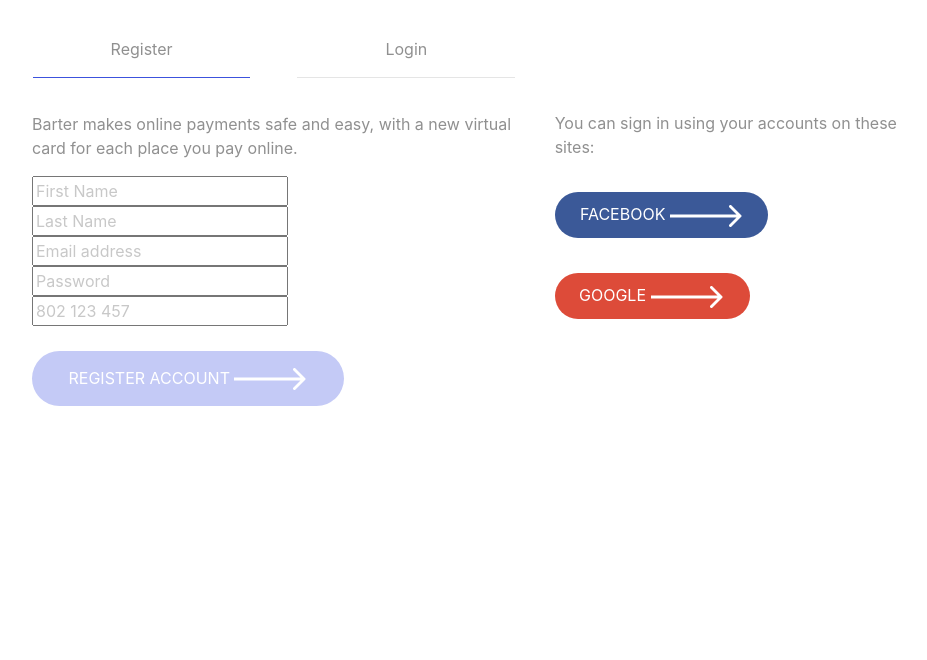
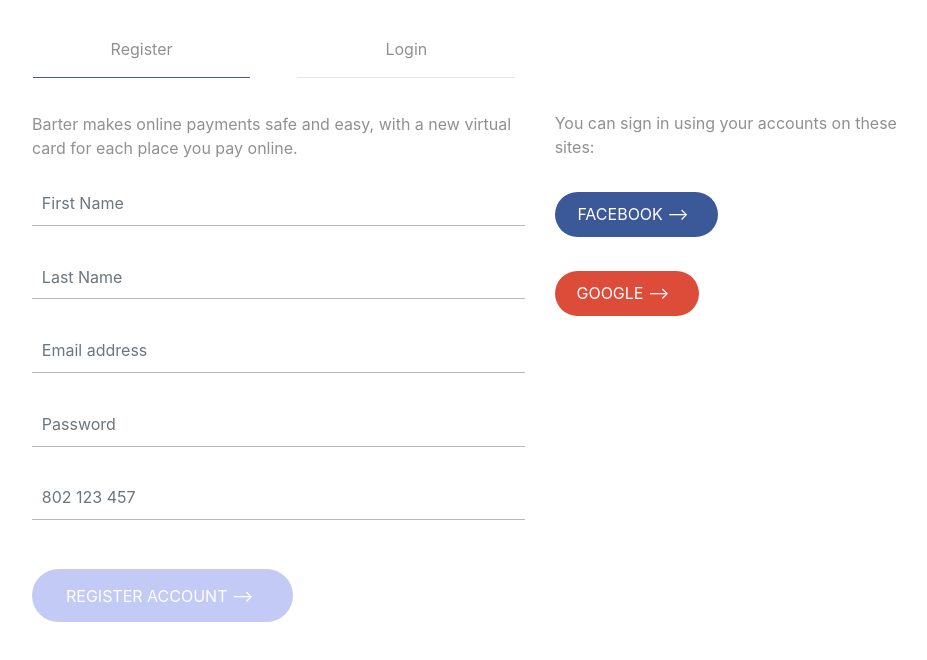
Before and after one commit to ezimahe/barter, a plain HTML site: page index.html in a window 1280 px wide. Shown: the part 114-774 px from the top of the page, without its empty margins (175-1102 px from the left). Drawn offline with Linux system fonts and the light colour scheme.

Commit message:
Update index.html

```diff
--- a/index.html
+++ b/index.html
@@ -26,18 +26,18 @@
                     </div>
                     <form id="form" >
                     <p>Barter makes online payments safe and easy, with a new virtual card for each place you pay online.</p>
-                    <input type="text" name="First Name" placeholder="First Name" ><br>
-                    <input type="text" name="Last Name" placeholder="Last Name"><br>
-                    <input type="email" name="email" placeholder="Email address"><br>
-                    <input type="password" name="password" placeholder="Password" ><br>
-                    <input type="tel" name="phone" placeholder="802 123 457"><br>
-                    <button type="submit" id="fade">REGISTER ACCOUNT<span> <img src="arrow.png" id="arrow"></span></button><br>
+                    <input type="text" name="First Name" placeholder="First Name" class="form-control"><br>
+                    <input type="text" name="Last Name" placeholder="Last Name" class="form-control"><br>
+                    <input type="email" name="email" placeholder="Email address"class="form-control"><br>
+                    <input type="password" name="password" placeholder="Password"class="form-control" ><br>
+                    <input type="tel" name="phone" placeholder="802 123 457"class="form-control"><br>
+                    <button type="submit" id="fade">REGISTER ACCOUNT <span id="arrow"> &LongRightArrow; </span> </button><br>
                      </form>
                 </div>
                 <div class="col-sm-5 side">
                     <p>You can sign in using your accounts on these sites:</p>
-                    <button type="submit">FACEBOOK<span> <img src="arrow.png" id="arrow"></span></button><br>
-                    <button type="submit" id="red" >GOOGLE<span> <img src="arrow.png" id="arrow"></span></button>
+                    <button type="submit" id="">FACEBOOK <span id="arrow"> &LongRightArrow; </span> </button><br>
+                    <button type="submit" id="red" >GOOGLE <span id="arrow"> &LongRightArrow; </span> </button>
                 </div>
             </div>
 
```
